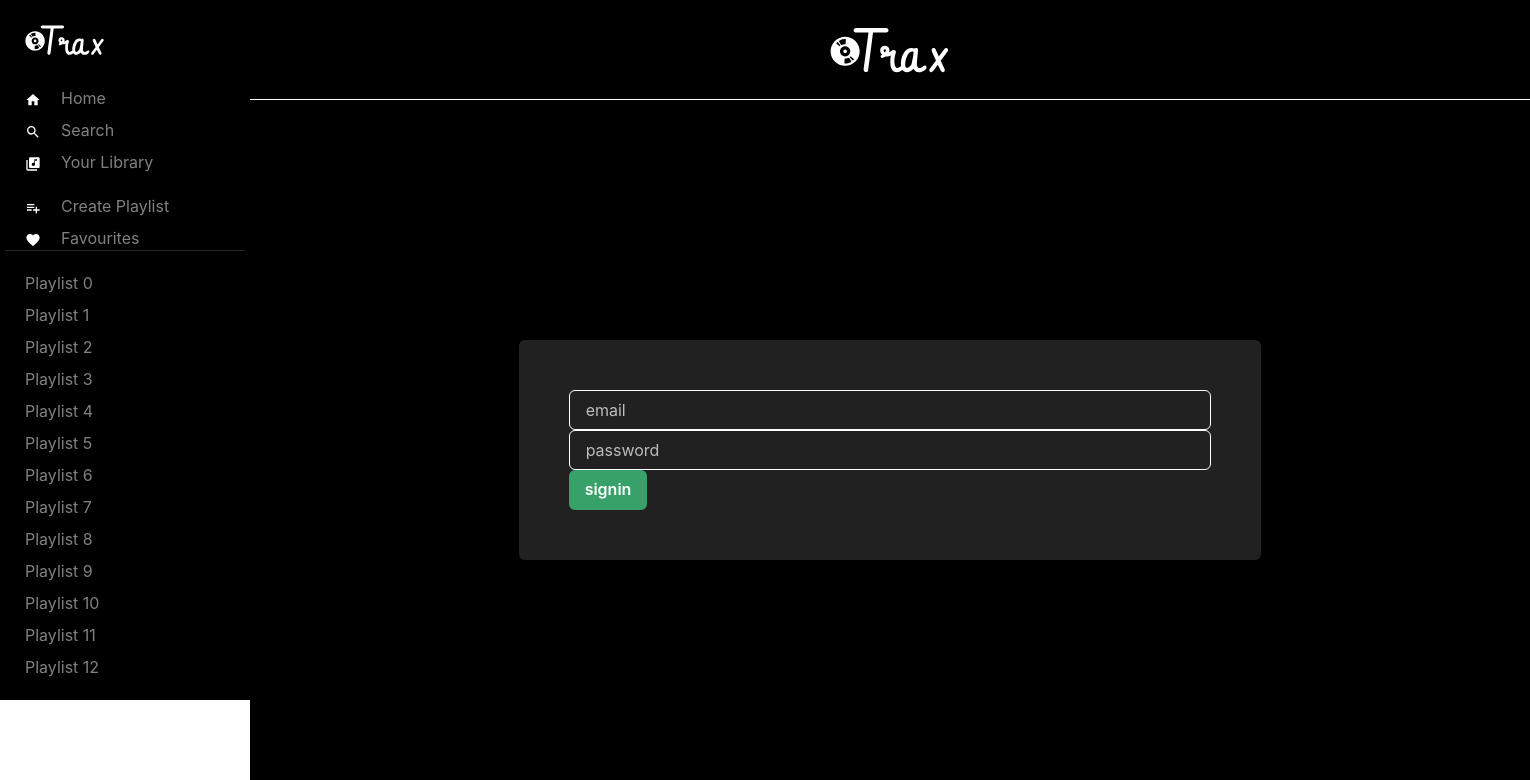
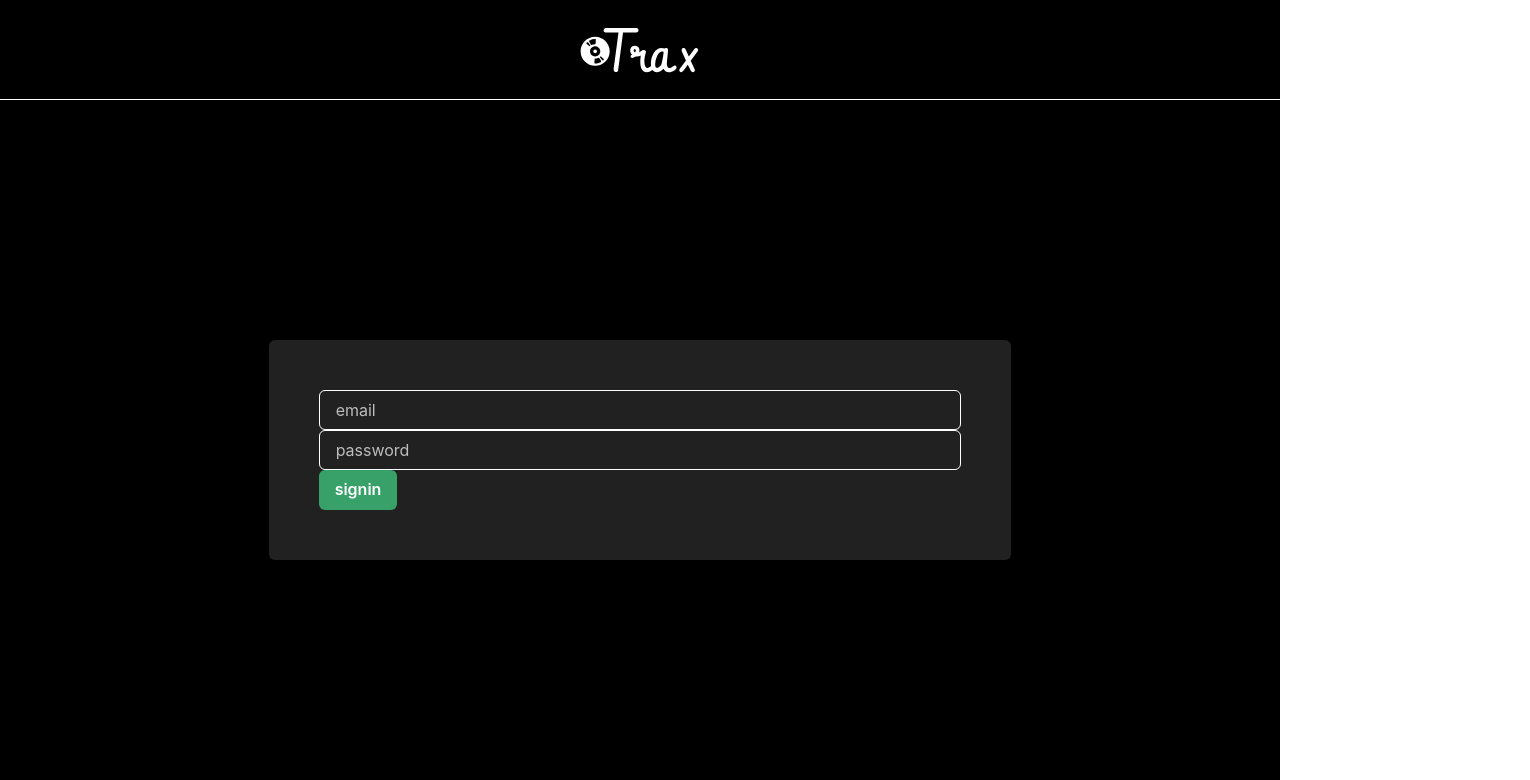
Before and after one commit to R1CC1M/waves, a Next.js app: page /signin in a window 1280 px wide. Shown: the top 780 px of the page, 1530 px wide, since content can reach past the window. Built offline with nearby package versions, Linux system fonts and the light colour scheme.

Commit message:
added condition to not render sidebar

```diff
--- a/pages/_app.tsx
+++ b/pages/_app.tsx
@@ -13,16 +13,16 @@ const theme = extendTheme({
       600: '#757575',
       700: '#616161',
       800: '#424242',
-      900: '#212121',
+      900: '#212121'
     }
   },
   components: {
     Buttons: {
       variants: {
         link: {
-          ":focus": {
-            outline: "none",
-            boxShadow: "none"
+          ':focus': {
+            outline: 'none',
+            boxShadow: 'none'
           }
         }
       }
@@ -32,11 +32,15 @@ const theme = extendTheme({
 
 function MyApp({ Component, pageProps }) {
   return (
-   <ChakraProvider theme={theme}>
-     <PlayerLayout>
+    <ChakraProvider theme={theme}>
+      {Component.authPage ? (
         <Component {...pageProps} />
-     </PlayerLayout>
-  </ChakraProvider>
+      ) : (
+        <PlayerLayout>
+          <Component {...pageProps} />
+        </PlayerLayout>
+      )}
+    </ChakraProvider>
   )
 }
 
```
